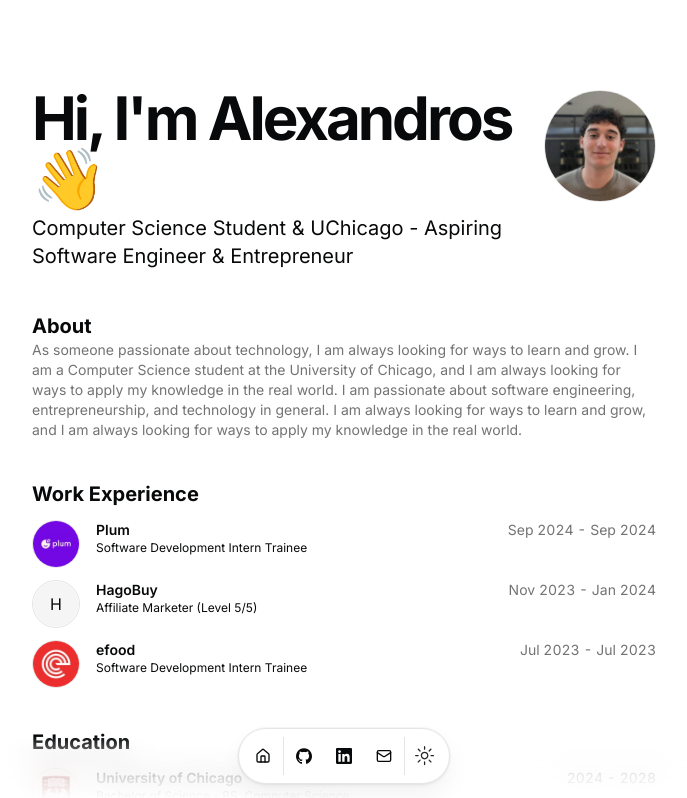
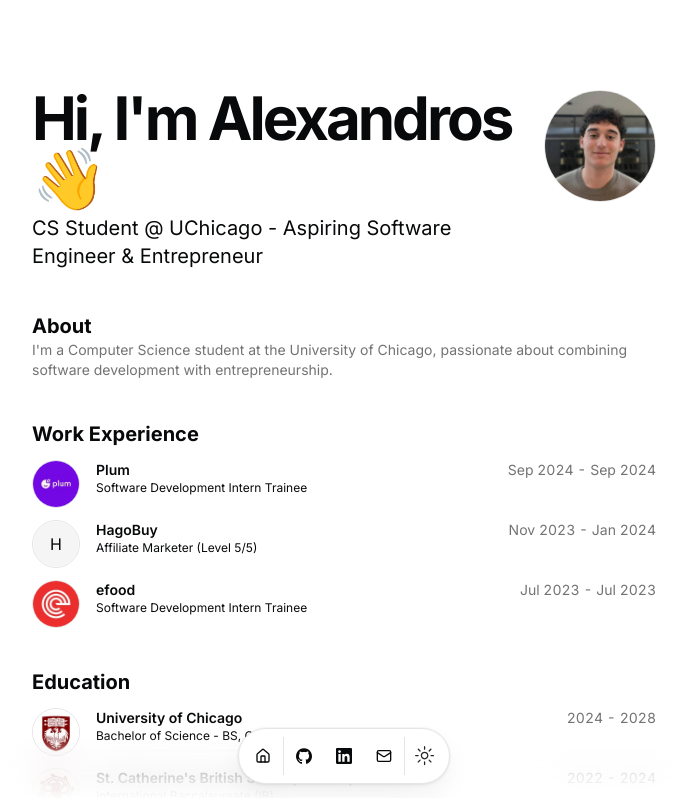
Before and after one commit to alexandros-lekkas/portfolio, a Next.js app: page / in a window 1280 px wide. Shown: the top 798 px of the page, without its empty margins (296-983 px from the left). Built offline with nearby package versions, Linux system fonts and the light colour scheme.

Commit message:
Update resume data: refine description and summary for clarity

```diff
--- a/src/data/resume.tsx
+++ b/src/data/resume.tsx
@@ -7,9 +7,9 @@ export const DATA = {
   url: "https://alexandroslekkas.com",
   location: "Chicago IL / Athens, Greece",
   description:
-    "Computer Science Student & UChicago - Aspiring Software Engineer & Entrepreneur",
+    "CS Student @ UChicago - Aspiring Software Engineer & Entrepreneur",
   summary:
-    "As someone passionate about technology, I am always looking for ways to learn and grow. I am a Computer Science student at the University of Chicago, and I am always looking for ways to apply my knowledge in the real world. I am passionate about software engineering, entrepreneurship, and technology in general. I am always looking for ways to learn and grow, and I am always looking for ways to apply my knowledge in the real world.",
+    "I'm a Computer Science student at the University of Chicago, passionate about combining software development with entrepreneurship.",
   avatarUrl: "/me.jpeg",
   skills: [
     "React",
@@ -154,7 +154,7 @@ export const DATA = {
       links: [
         {
           type: "GitHub",
-          href: "https://github.com/alexandros-lekkas/ib-ia-valuator/tree/master",
+          href: "https://github.com/alexandros-lekkas/ib-ia-valuator",
           icon: <Icons.github className="size-3" />,
         },
       ],
```
